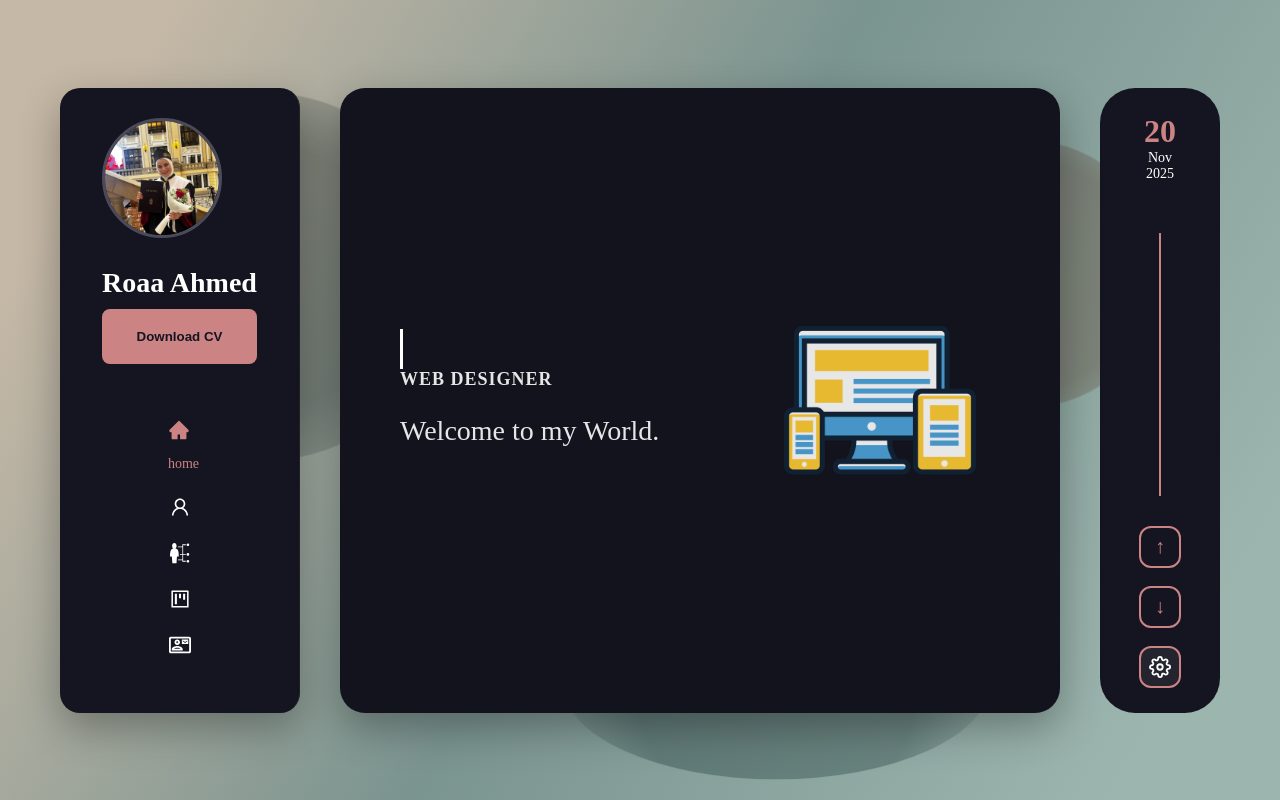
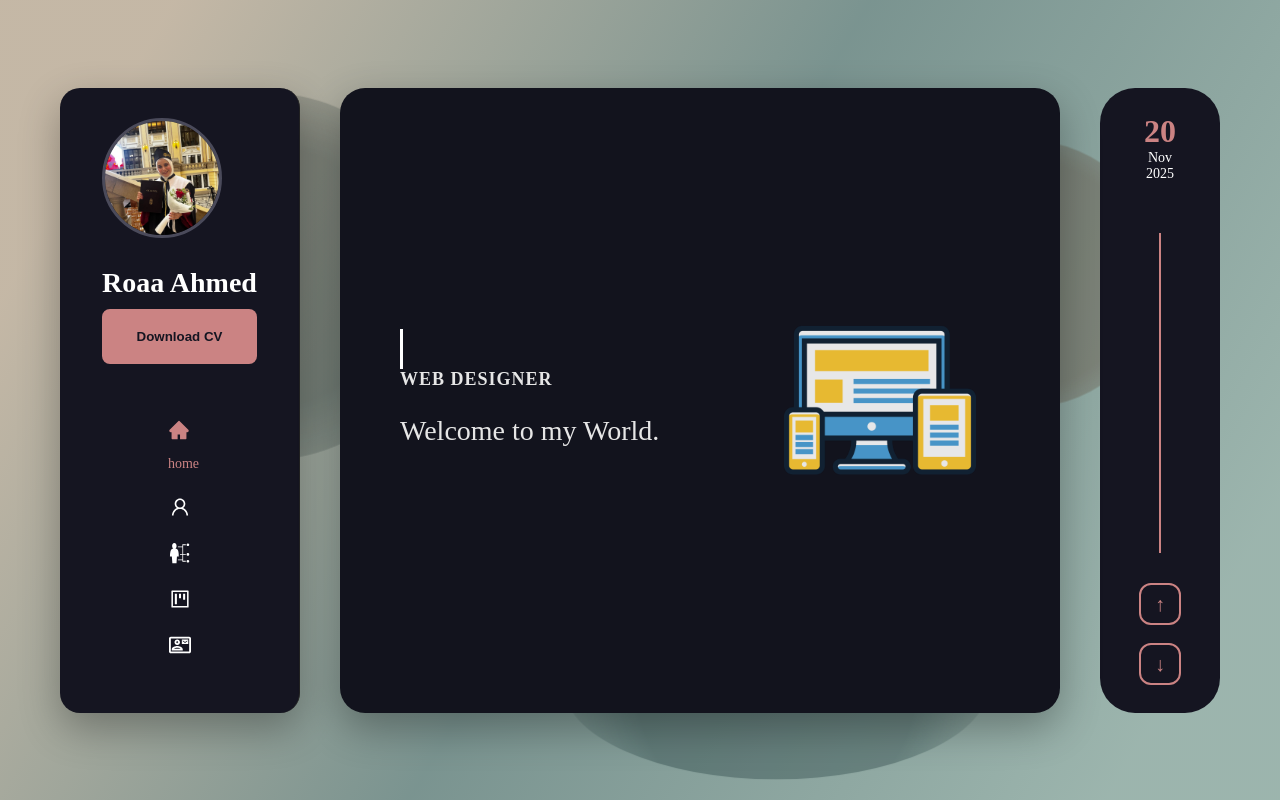
Before and after one commit to roaa12114/Portfolio2, a React (Vite) app: page / in a window 1280 px wide. Built offline with nearby package versions, Linux system fonts and the light colour scheme; a web font is replaced by a local one.

Commit message:
handle download cv button

```diff
--- a/src/components/leftSidebar.jsx
+++ b/src/components/leftSidebar.jsx
@@ -14,8 +14,16 @@ const links = [
   { name: "contact", icon: <MdOutlineContactMail /> },
 ];
 
+
+
 const LeftSidebar = ({ activeIndex, setActiveIndex }) => {
   const [isOpen, setIsOpen] = useState(false);
+
+
+  const handleDownloadCV = () => {
+  window.open("/public/Roaa_Shawky_CV.pdf", "_blank");
+};
+
 
   const location = useLocation();
   const isHomePage = location.pathname === "/";
@@ -38,7 +46,9 @@ const LeftSidebar = ({ activeIndex, setActiveIndex }) => {
 
           {isHomeActive && (
             <div className="download-btn">
-              <button>Download CV</button>
+              <button onClick={handleDownloadCV}>
+                Download CV
+              </button>
             </div>
           )}
         </div>
--- a/src/components/rightSidebar.css
+++ b/src/components/rightSidebar.css
@@ -58,7 +58,7 @@
   color: white;
 }
 
-.settings {
+/*.settings {
   width: 42px;
   height: 42px;
   border-radius: 12px;
@@ -75,7 +75,7 @@
 .settings:hover {
   background: #ff6b6b;
   color: white;
-}
+}*/
 
 /* tablet: shrink it */
 @media (max-width: 992px) {
--- a/src/components/rightSidebar.jsx
+++ b/src/components/rightSidebar.jsx
@@ -47,9 +47,7 @@ const RightSidebar = ({ activeIndex, setActiveIndex }) => {
         <button className="circle-btn" onClick={handleUp}>&#x2191;</button>
         <button className="circle-btn" onClick={handleDown}>&#x2193;</button>
 
-        <div className="settings">
-          <FiSettings size={22} />
-        </div>
+
       </div>
 
     </div>
```
Also changed, not shown: 1 other file (tests, documents, lock files or other folders).
